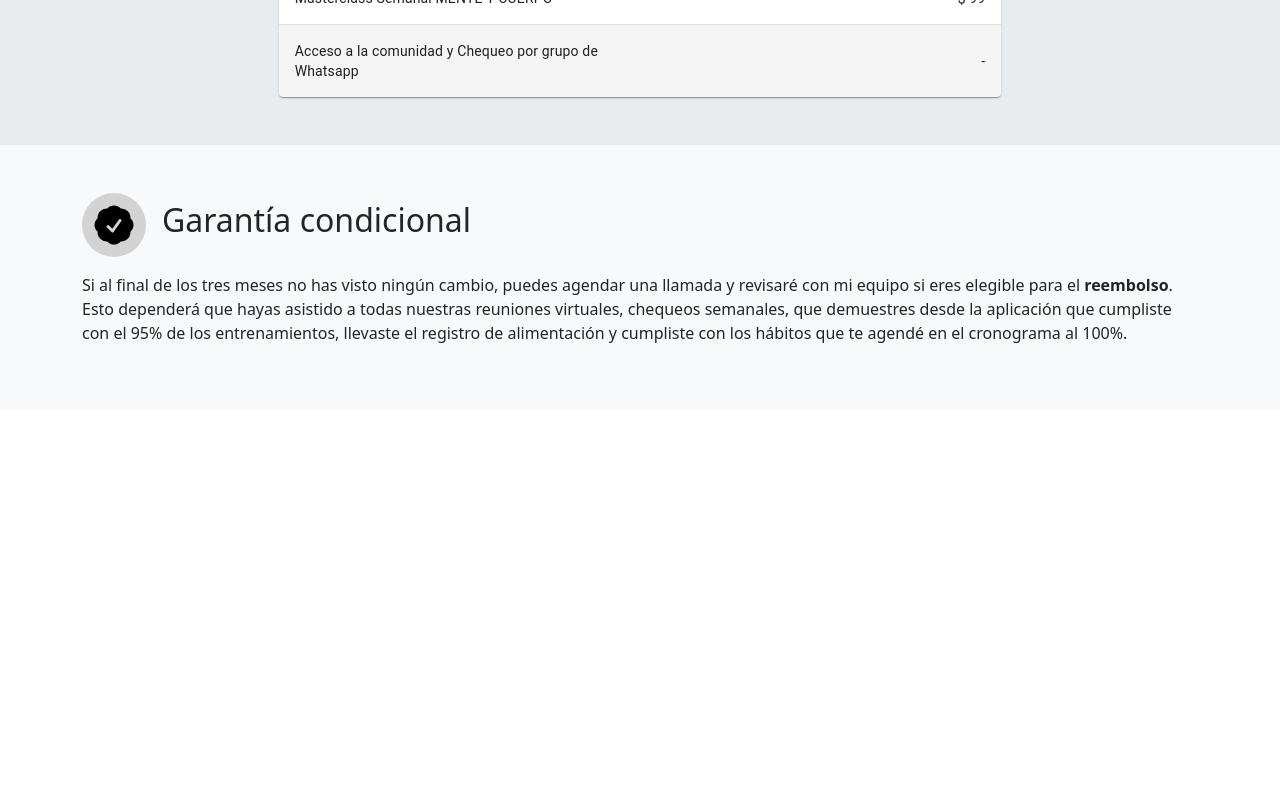
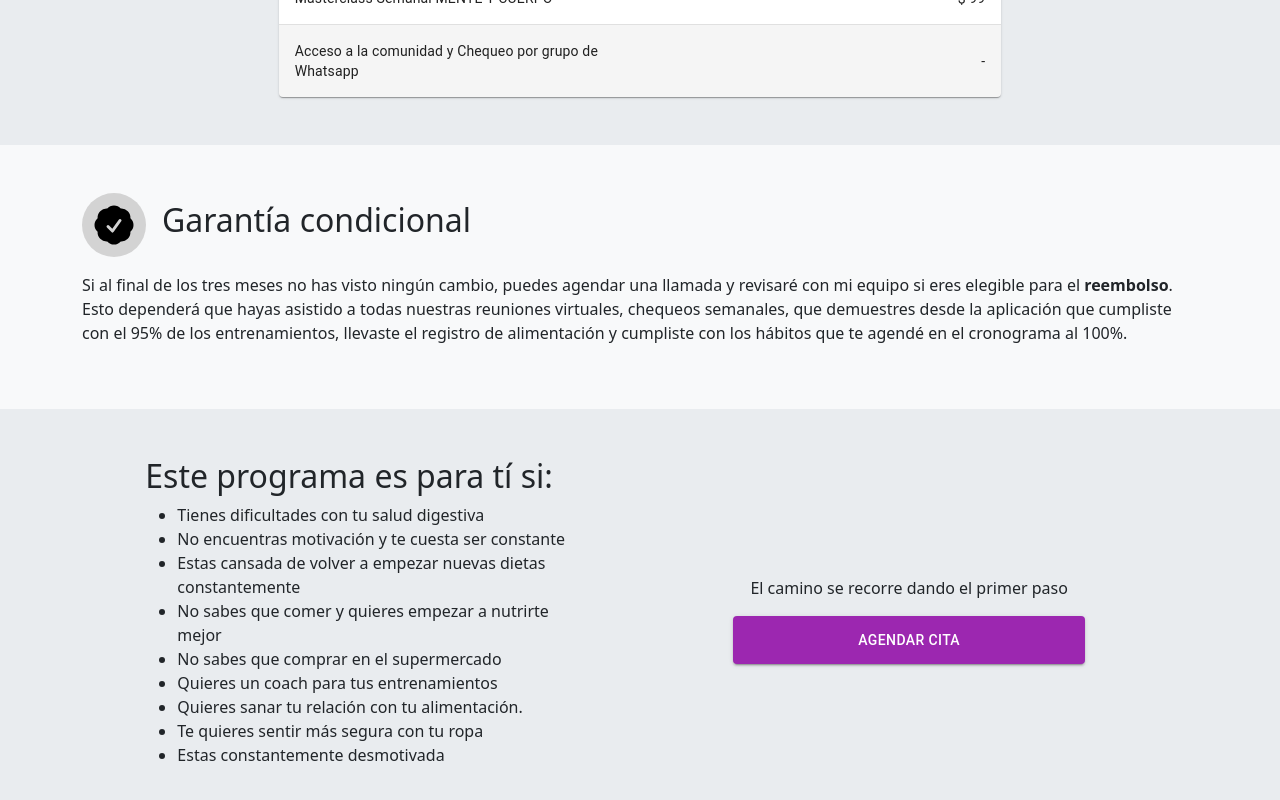
Before and after one commit to Matias-Ramos/ElevateHer, a React (Vite) app: page / in a window 1280 px wide. Shown: the part 2284-3084 px from the top of the page. Before the commit the page ends 2693 px from the top, so only its background shows below. Built offline with nearby package versions, Linux system fonts and the light colour scheme.

Commit message:
Target fully implemented

```diff
--- a/src/App.jsx
+++ b/src/App.jsx
@@ -3,6 +3,7 @@ import Table from "./pages/program/table/Table"
 import BigPicture from "./pages/program/bigPicture/BigPicture"
 import Phases from "./pages/program/phases/Phases"
 import Warranty from "./pages/program/warranty/Warranty"
+import Target from "./pages/target/Target"
 
 const App = () => {
 
@@ -13,6 +14,7 @@ const App = () => {
       <Phases />
       <Table />
       <Warranty />
+      <Target />
     </>
   )
 }
--- a/src/components/CallToAction/CTA_Container.jsx
+++ b/src/components/CallToAction/CTA_Container.jsx
@@ -0,0 +1,42 @@
+// BTS
+import Col from 'react-bootstrap/Col';
+import Container from 'react-bootstrap/Container';
+import Row from 'react-bootstrap/Row';
+import ScheduleBtn from './ScheduleBtn';
+// Hooks
+import useMediaQuery from '@mui/material/useMediaQuery';
+
+
+const CTA_Container = ({text}) => {
+
+    const isSmallPhone = useMediaQuery('(max-width:374px)');
+    const FormattedText = () => {
+        if(isSmallPhone){
+            const half = Math.ceil(text.length / 2);
+            const firstHalf = text.slice(0, half)
+            const secondHalf = text.slice(half)
+            return(
+            <>
+                <div>
+                    {firstHalf} <br /> {secondHalf}
+                </div>
+            </>
+            )
+        } else return(text)
+    }
+
+
+  return (
+    <Container id="callToAction">
+        <Row>
+            <Col className='col' xs={12} md={6} lg={12}>
+                <FormattedText />
+            </Col>
+            <Col className='col' xs={12} md={6} lg={10}>
+                <ScheduleBtn  />
+            </Col>
+        </Row>
+    </Container>
+  )
+}
+export default CTA_Container
--- /dev/null
+++ b/src/components/CallToAction/ScheduleBtn.jsx
@@ -0,0 +1,19 @@
+import Button from '@mui/material/Button';
+import { styled } from '@mui/material/styles';
+import { purple } from '@mui/material/colors';
+
+const ColorButton = styled(Button)(({ theme }) => ({
+  color: theme.palette.getContrastText(purple[500]),
+  backgroundColor: purple[500],
+  '&:hover': {
+    backgroundColor: purple[700],
+  },
+  width: "100%",
+  height: "3rem"
+}));
+
+export default function ScheduleBtn() {
+  return (
+      <ColorButton variant="contained">Agendar cita</ColorButton>
+  );
+}
--- /dev/null
+++ b/src/components/CallToAction/callToAction.scss
@@ -0,0 +1,28 @@
+#callToAction .row{
+    display: flex;
+    flex-direction: column;
+    align-items: center;
+    .col:first-child{
+        text-align: center;
+        margin-bottom: 1rem;
+    }
+    .col:last-child{
+        display: flex;
+        justify-content: center;
+        align-items: center;
+    }
+}
+
+// Tablet
+@media only screen and (min-width: 425px) and (max-width: 768px){
+    #callToAction .row{
+        flex-direction: row;
+        .col:first-child{
+            text-align: left;
+            margin-bottom: 1rem;
+        }
+        .col:last-child{
+            align-items: start;
+        }
+    }
+}
--- a/src/index.scss
+++ b/src/index.scss
@@ -1,3 +1,4 @@
 @use './pages/introduction/introduction.scss';
 @use  './pages/program/phases/phases.scss';
 @use  './pages/program/Table/tableChevron.scss';
+@use  './components/CallToAction/callToAction.scss';
--- a/src/pages/program/Table/Header2.jsx
+++ b/src/pages/program/Table/Header2.jsx
@@ -1,10 +1,10 @@
 const Header2 = () => (
     <>
         <h2 className='mb-4 text-center'>Qué incluye el programa ElevateHer?</h2>
-        <div class="chevronContainer">
-            <div class="chevron"></div>
-            <div class="chevron"></div>
-            <div class="chevron"></div>
+        <div className="chevronContainer">
+            <div className="chevron"></div>
+            <div className="chevron"></div>
+            <div className="chevron"></div>
         </div>
     </>
 )
--- a/src/pages/program/Table/Table.jsx
+++ b/src/pages/program/Table/Table.jsx
@@ -56,7 +56,7 @@ export default function Table() {
         <section>
             <Container fluid>
                 <Row className='justify-content-center'>
-                    <Col md={9} lg={8} xl={7} xxl={6}>
+                    <Col md={9} lg={8} xl={7} xxl={7}>
                         <Header2 />
                         <TableContainer component={Paper}>
                             <TableMui sx={{ width: "100%" }} aria-label="Tabla de precios por separado">
--- /dev/null
+++ b/src/pages/target/List.jsx
@@ -0,0 +1,17 @@
+const List = () => (
+    <>
+        <h2>Este programa es para tí si:</h2>
+        <ul>
+            <li>Tienes dificultades con tu salud digestiva</li>
+            <li>No encuentras motivación y te cuesta ser constante</li>
+            <li>Estas cansada de volver a empezar nuevas dietas constantemente</li>
+            <li>No sabes que comer y quieres empezar a nutrirte mejor</li>
+            <li>No sabes que comprar en el supermercado</li>
+            <li>Quieres un coach para tus entrenamientos</li>
+            <li>Quieres sanar tu relación con tu alimentación.</li>
+            <li>Te quieres sentir más segura con tu ropa</li>
+            <li>Estas constantemente desmotivada</li>
+        </ul>
+    </>
+)
+export default List
--- a/src/pages/target/Target.jsx
+++ b/src/pages/target/Target.jsx
@@ -0,0 +1,30 @@
+// BTS
+import Col from 'react-bootstrap/Col';
+import Container from 'react-bootstrap/Container';
+import Row from 'react-bootstrap/Row';
+// Components
+import CTA_Container from '../../components/CallToAction/CTA_Container';
+import List from './List';
+// Styling
+const rowStyling = 'flex-column flex-lg-row justify-content-lg-evenly'
+const secondColStyling = 'd-flex align-items-center'
+// Const
+const sellingSpeech = 'El camino se recorre dando el primer paso'
+
+const Target = () => {
+    return (
+        <section>
+            <Container>
+                <Row className={rowStyling}>
+                    <Col lg={7} xl={5}>
+                        <List />
+                    </Col>
+                    <Col className={secondColStyling} lg={5}>
+                        <CTA_Container text={sellingSpeech} />
+                    </Col>
+                </Row>
+            </Container>
+        </section>
+    )
+}
+export default Target
```
Also changed, not shown: src/components/CallToAction/Button.jsx (deleted), src/components/CallToAction/Text.jsx (deleted).
